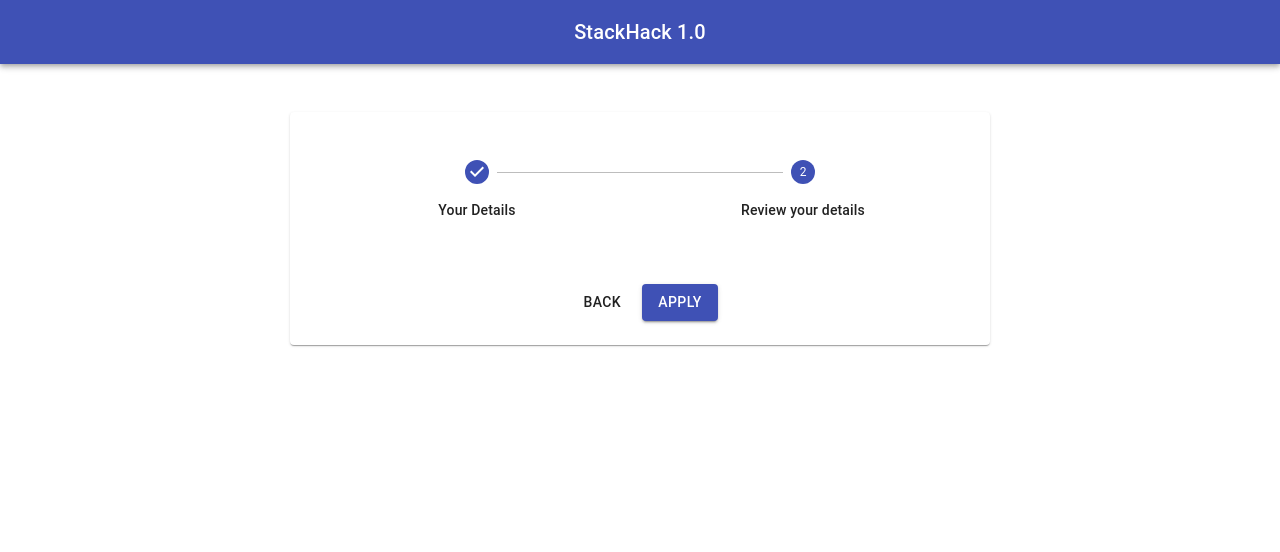
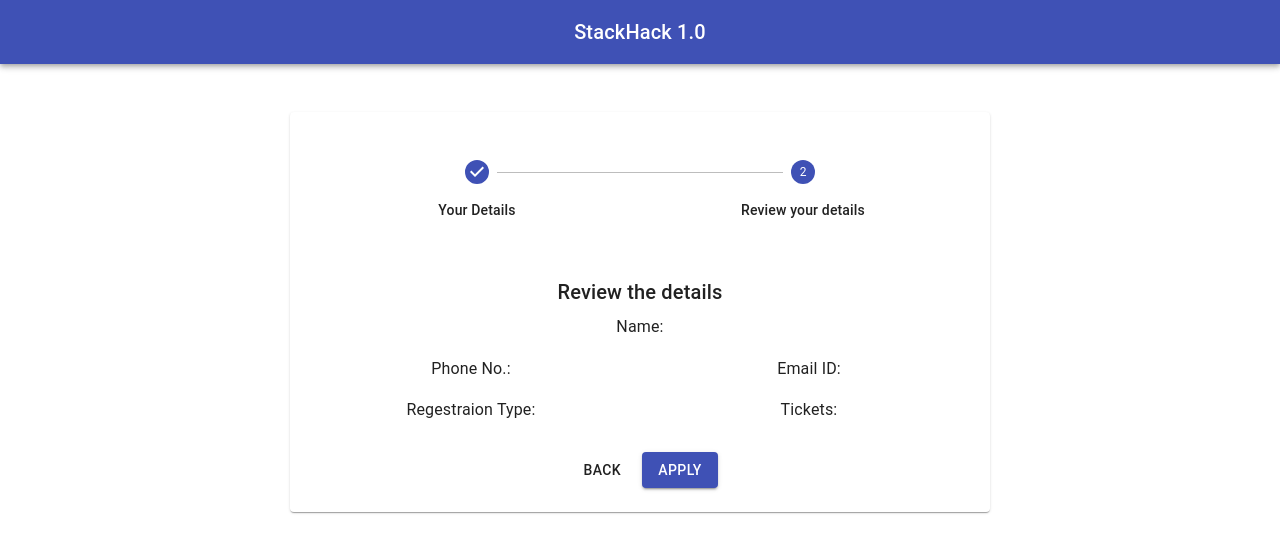
Before and after one commit to shubhams9099/eventregestration, a React (Create React App) app in the folder eventregestration-views/: page / in a window 1280 px wide. Both pictures are taken after a click on the button "NEXT". Shown: the top 552 px of the page. Built offline with nearby package versions, Linux system fonts and the light colour scheme.

Commit message:
Review screen added

```diff
--- a/eventregestration-views/src/App.js
+++ b/eventregestration-views/src/App.js
@@ -1,25 +1,28 @@
-import React from 'react';
-import './App.css';
-import routes from './routes';
-import {BrowserRouter as  Router, Route} from "react-router-dom";
+import React from "react";
+import "./App.css";
+import routes from "./routes";
+import { BrowserRouter as Router, Route } from "react-router-dom";
+
+import { store } from "./utils/redux/userStore";
+import { Provider } from "react-redux";
 function App() {
   return (
-    <Router basename="">
-      <div className="App">
-        {
-          routes.map((route, index) =>{
+    <Provider store={store}>
+      <Router basename="">
+        <div className="App">
+          {routes.map((route, index) => {
             return (
               <Route
-                key = {index}
-                path = {route.path}
-                exact = {route.exact}
-                component = {route.component}
+                key={index}
+                path={route.path}
+                exact={route.exact}
+                component={route.component}
               />
-            )
-          })
-        }
-      </div>
-    </Router>
+            );
+          })}
+        </div>
+      </Router>
+    </Provider>
   );
 }
 
--- a/eventregestration-views/src/components/Review.js
+++ b/eventregestration-views/src/components/Review.js
@@ -1,11 +1,66 @@
-import React from 'react'
+import React from "react";
+import { Typography, Grid } from "@material-ui/core";
+import { makeStyles } from "@material-ui/core/styles";
 
-function Review() {
-    return (
-        <div>
+import { connect } from 'react-redux'
+import {setApplication} from '../utils/redux'
 
-        </div>
-    )
+const useStyles = makeStyles(theme => ({
+  listItem: {
+    padding: theme.spacing(1, 0)
+  },
+  total: {
+    fontWeight: "700"
+  },
+  title: {
+    marginTop: theme.spacing(2)
+  }
+}));
+
+function Review(props) {
+    const classes = useStyles();
+  return (
+    <React.Fragment>
+      <Grid container spacing={3}>
+        <Grid item xs={12} sm={12}>
+            <Typography variant="h6" gutterBottom className={classes.title}>
+                Review the details
+            </Typography>
+            <Typography gutterBottom>Name: {props.application.fullname}</Typography>
+        </Grid>
+      </Grid>
+      <Grid container spacing={3}>
+        <Grid item xs={12} sm={6}>
+            <Typography gutterBottom>Phone No.: {props.application.phone_no}</Typography>
+        </Grid>
+        <Grid item xs={12} sm={6}>
+            <Typography gutterBottom>Email ID: {props.application.email_id}</Typography>
+        </Grid>
+      </Grid>
+      <Grid container spacing={3}>
+        <Grid item xs={12} sm={6}>
+            <Typography gutterBottom>Regestraion Type: {props.application.regestration_type}</Typography>
+        </Grid>
+        <Grid item xs={12} sm={6}>
+            <Typography gutterBottom>Tickets: {props.application.no_tickets}</Typography>
+        </Grid>
+      </Grid>
+    </React.Fragment>
+  );
 }
 
-export default Review
+const mapStateToProps  = state => {
+    return{
+        application: state.application
+    }
+}
+const mapDispatchToProps = dispatch =>{
+    return{
+        setApplication: (application) => dispatch(setApplication(application))
+    }
+}
+export default connect(
+    mapStateToProps,
+    mapDispatchToProps
+)
+(Review);
--- a/eventregestration-views/src/components/UserDetails.js
+++ b/eventregestration-views/src/components/UserDetails.js
@@ -1,4 +1,6 @@
-import React, { useState } from "react";
+import React, { useState, useEffect } from "react";
+import {connect} from 'react-redux';
+import {setApplication} from '../utils/redux';
 import { makeStyles } from "@material-ui/core/styles";
 import {
   Grid,
@@ -28,8 +30,8 @@ const useStyles = makeStyles(theme => ({
     color: "#263238"
   }
 }));
-const UserDetails = () => {
-  const [inputs, setInputs] = useState("");
+const UserDetails = (props) => {
+  const [inputs, setInputs] = useState(props.application);
   const [reg_type, setRegType] = useState("");
   const handleChange = event => {
     setRegType(event.target.value);
@@ -52,6 +54,9 @@ const UserDetails = () => {
     }));
   };
 
+  useEffect(() => {
+    props.setApplication(inputs);
+  }, [inputs])
   return (
     <React.Fragment>
       <Typography variant="h6">Personal Details</Typography>
@@ -130,8 +135,8 @@ const UserDetails = () => {
             <Select
               id="regestration_type"
               name="regestration_type"
-              value={reg_type}
-              onChange={handleChange}
+              onChange={handleInputs}
+              value={inputs.regestration_type || ''}
             >
               <MenuItem value="self">Self</MenuItem>
               <MenuItem value="group">Group</MenuItem>
@@ -142,11 +147,14 @@ const UserDetails = () => {
         </Grid>
         <Grid item xs={12} sm={4}></Grid>
         <Grid item xs={12} sm={3}>
-          <TextField
+        <TextField
+            required
+            type="number"
+            id="no_tickets"
             name="no_tickets"
-            id="no_tickets"
-            type="number"
             label="No of tickets"
+            onChange={handleInputs}
+            value={inputs.no_tickets || ""}
             fullWidth
           />
         </Grid>
@@ -156,4 +164,21 @@ const UserDetails = () => {
   );
 };
 
-export default UserDetails;
+const mapStateToProps = state => {
+  return {
+      application: state.application
+  }
+}
+
+const mapDispatchToProps= dispatch =>{
+  return{
+    setApplication: (application) => dispatch(setApplication(application))
+  }
+}
+
+export default connect(
+  mapStateToProps,
+  mapDispatchToProps
+)
+
+(UserDetails);
--- a/eventregestration-views/src/utils/redux/userReducer.js
+++ b/eventregestration-views/src/utils/redux/userReducer.js
@@ -2,12 +2,6 @@ import {SET_APPLICATION} from './userTypes';
 
 const initialState={
     application:{
-        fullname:"",
-        phone_no:"",
-        email_id:"",
-        id_image:"",
-        regestration_type:"",
-        no_tickets:""
     },
 }
 
```
Also changed, not shown: eventregestration-views/src/views/user/UserApplication.js (+13 -1 lines).
